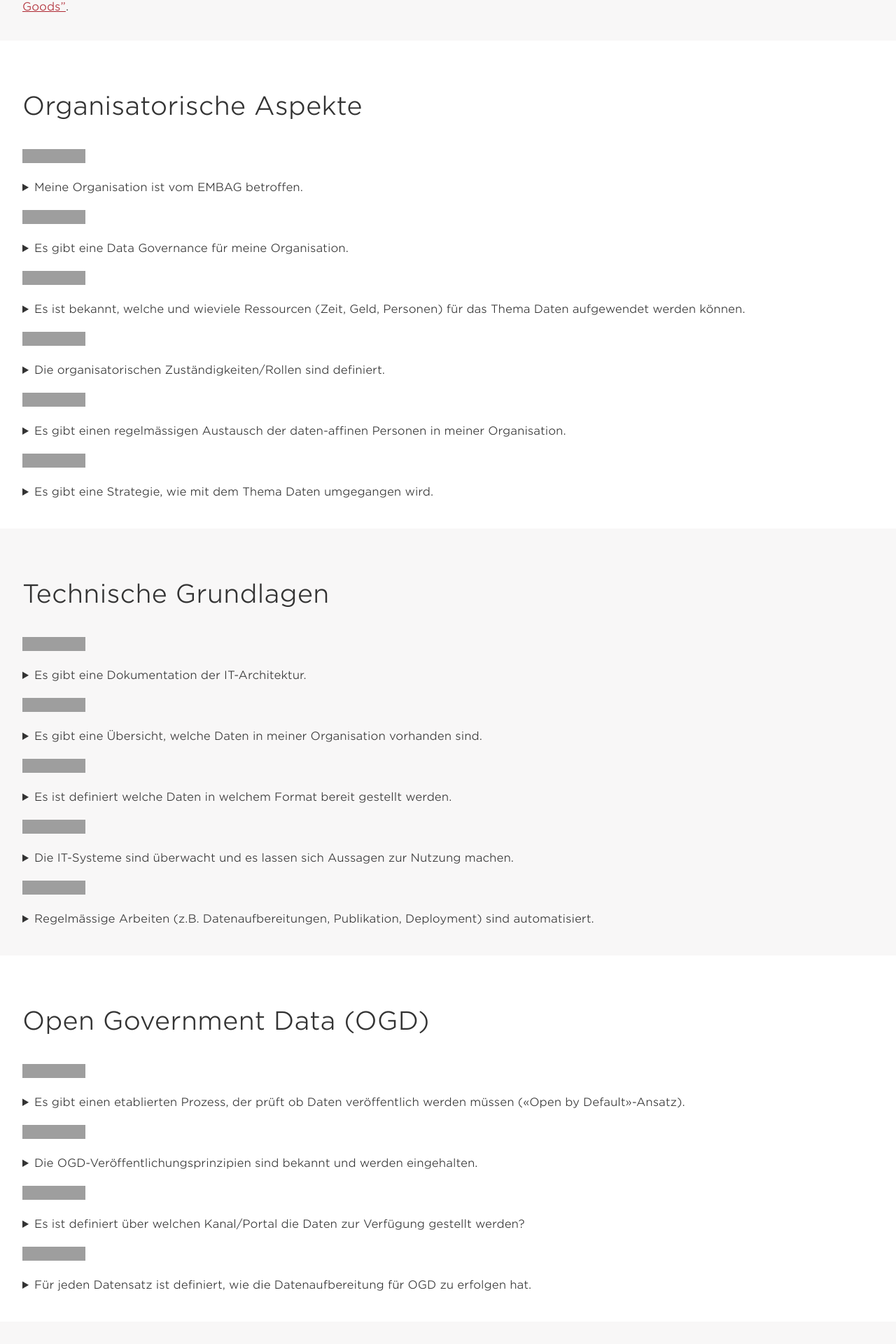
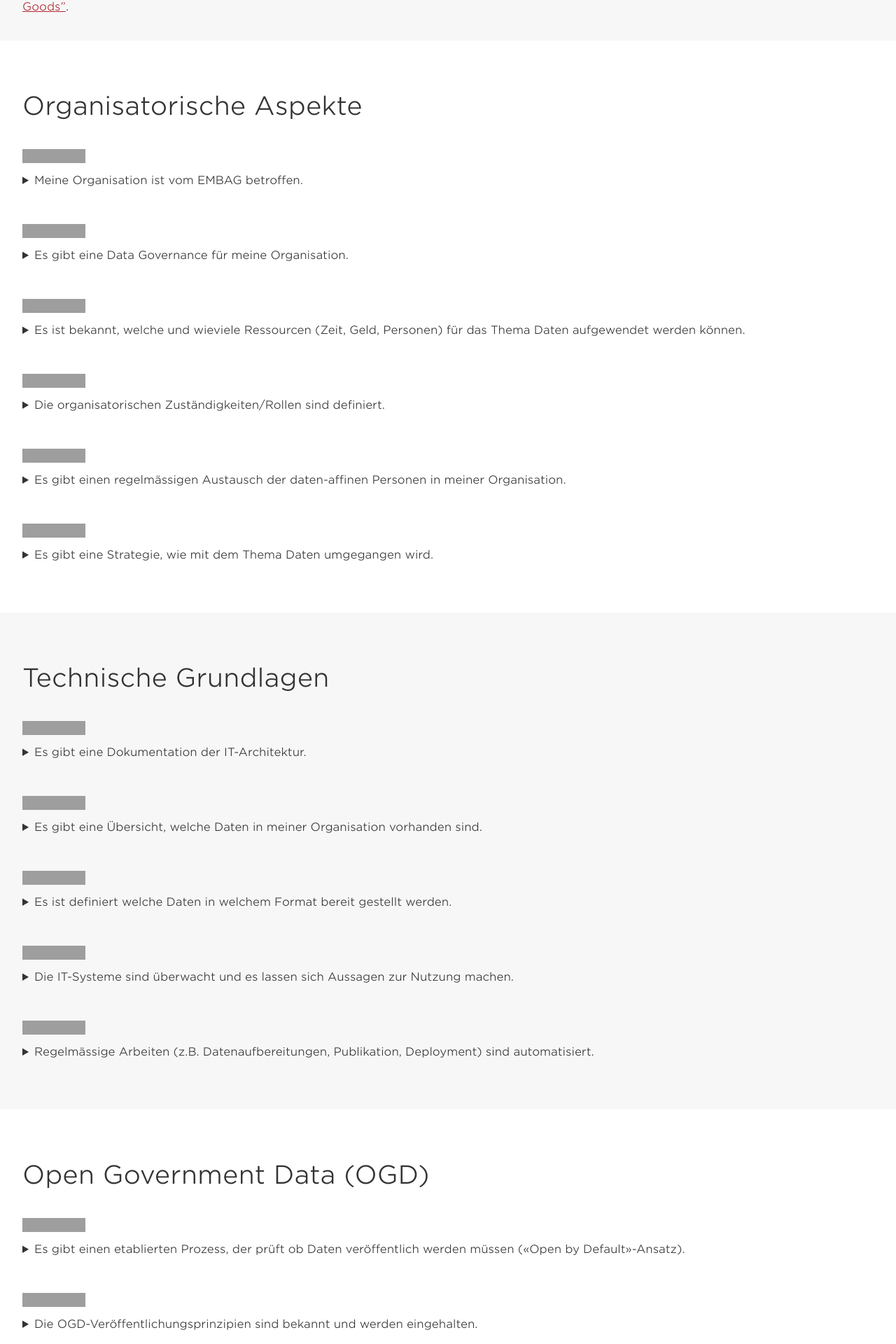
Before and after one commit to ebp-group/embag-check, a Jekyll site: the page built from index.md, in a window 1280 px wide. Shown: the part 1415-3335 px from the top of the page at 70% size. Built offline with Jekyll 4.4.1, drawn with Linux system fonts in a browser that asks for light colours; grey boxes are pictures that could not be loaded.

Commit message:
Improve design

```diff
--- a/assets/css/custom.css
+++ b/assets/css/custom.css
@@ -62,7 +62,8 @@ a {
 }
 
 details {
-    margin-bottom: 20px
+    margin-bottom: 50px;
+    margin-top: -10px;
 }
 
 @media only screen and (max-width: 600px){
```
